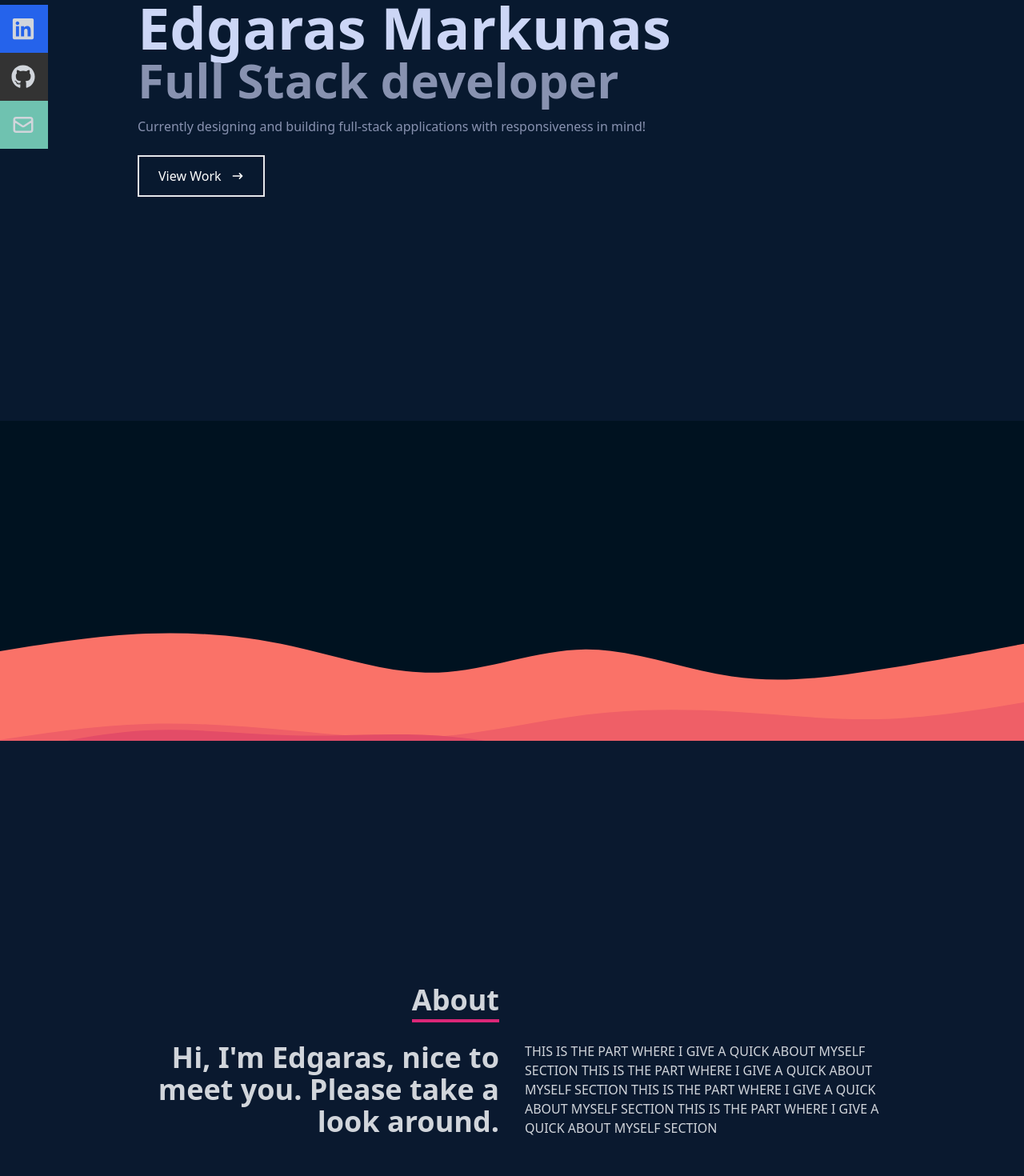
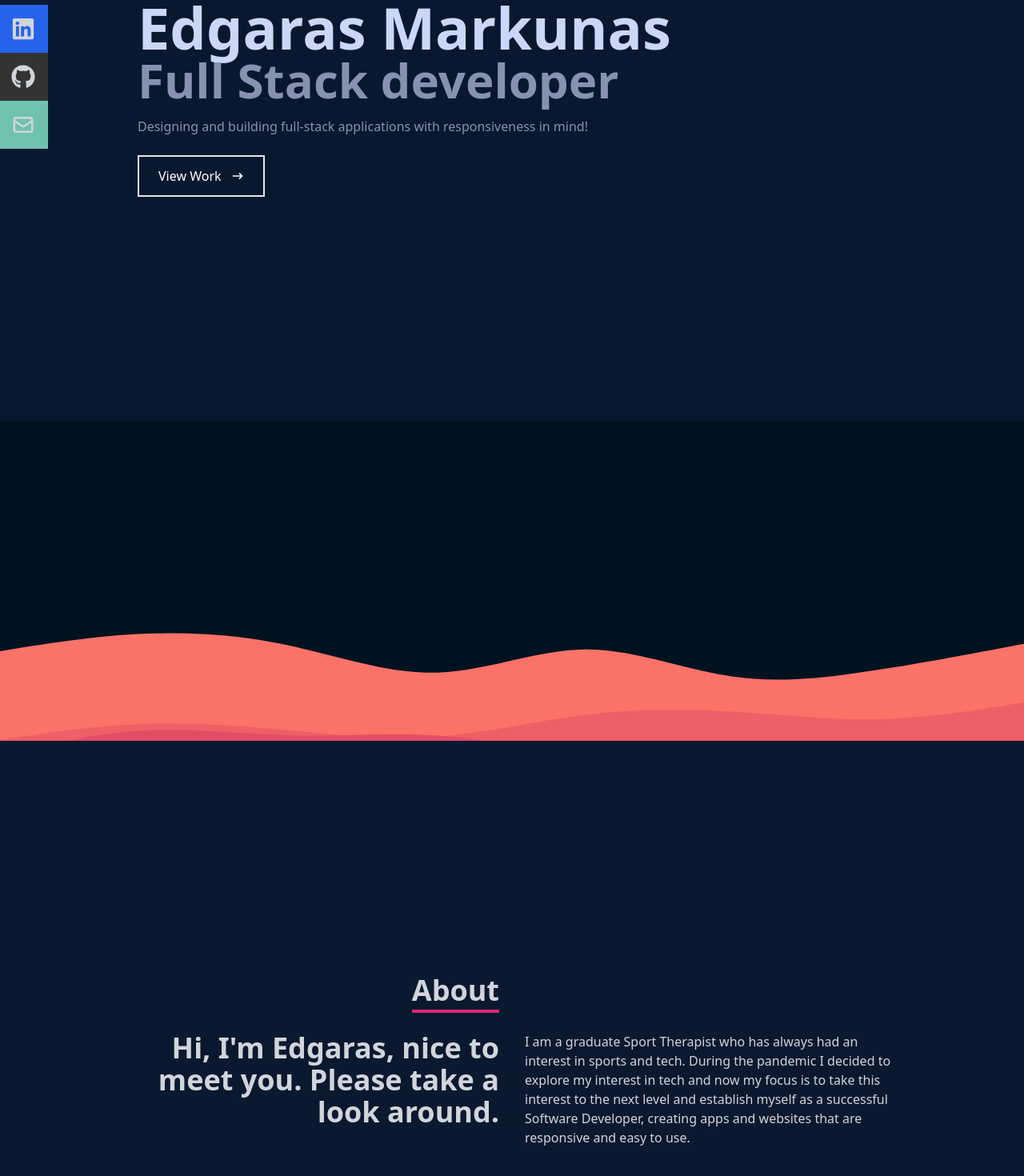
Before and after one commit to EdMark11/portfolio, a React (Create React App) app: page / in a window 1280 px wide. Shown: the part 274-1744 px from the top of the page at 80% size. Built offline with nearby package versions, Linux system fonts and the light colour scheme.

Commit message:
added an about section

```diff
--- a/src/components/About.jsx
+++ b/src/components/About.jsx
@@ -16,10 +16,10 @@ const About = () => {
                     </div>
                     <div>
                         <p>
-                            THIS IS THE PART WHERE I GIVE A QUICK ABOUT MYSELF SECTION
-                            THIS IS THE PART WHERE I GIVE A QUICK ABOUT MYSELF SECTION
-                            THIS IS THE PART WHERE I GIVE A QUICK ABOUT MYSELF SECTION
-                            THIS IS THE PART WHERE I GIVE A QUICK ABOUT MYSELF SECTION
+                            I am a graduate Sport Therapist who has always had an interest in sports and tech.
+                            During the pandemic I decided to explore my interest in tech and now my focus is to take this
+                            interest to the next level and establish myself as a successful Software Developer, creating apps
+                            and websites that are responsive and easy to use.
                         </p>
                     </div>
                 </div>
--- a/src/components/Home.jsx
+++ b/src/components/Home.jsx
@@ -8,7 +8,7 @@ const Home = () => {
         <div className='max-w-[1000px] mx-auto px-8 flex flex-col justify-center h-full'>
             <h1 className='text text-4xl sm:text-7xl font-bold text-[#ccd6f6]'>Edgaras Markunas</h1>
             <h2 className='text text-4xl sm:text-6xl font-bold text-[#8892b0]'>Full Stack developer</h2>
-            <p className='text-[8892b0] py-4 max-w-[700px] text-[#8892b0]'>Currently designing and building full-stack applications with responsiveness in mind!</p>
+            <p className='text-[8892b0] py-4 max-w-[700px] text-[#8892b0]'>Designing and building full-stack applications with responsiveness in mind!</p>
             <div>
                 <button className='text-white group border-2 px-6 py-3 my-2 flex items-center hover:bg-pink-600 hover:border-pink-600'>View Work
                 <span className='group-hover:rotate-90 duration-300'>
--- a/src/components/Navbar.jsx
+++ b/src/components/Navbar.jsx
@@ -84,7 +84,7 @@ const Navbar = () => {
             </li>
             <li className='w-[160px] h-[60px] flex justify-between items-center ml-[-100px] hover:ml-[-10px] duration-300 bg-[#6fc2b0]'>
                 <a className='flex justify-between items-center w-full text-gray-300' href="/">
-                    LinkedIn <HiOutlineMail size={30}/>
+                    Mail <HiOutlineMail size={30}/>
                 </a>
             </li>
         </ul>
--- a/src/index.css
+++ b/src/index.css
@@ -4,7 +4,7 @@
 
 @layer base {
     body {
-
+        /* @apply: font */
     }
     li {
         @apply px-4;
```
Also changed, not shown: 1 other file (tests, documents, lock files or other folders).
